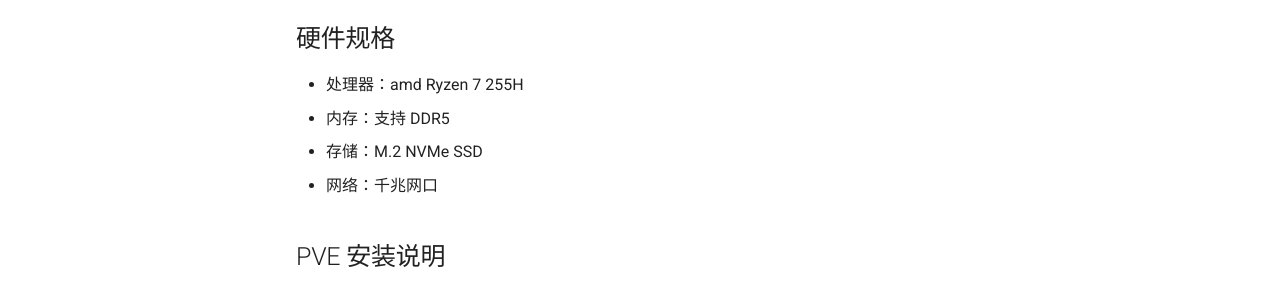
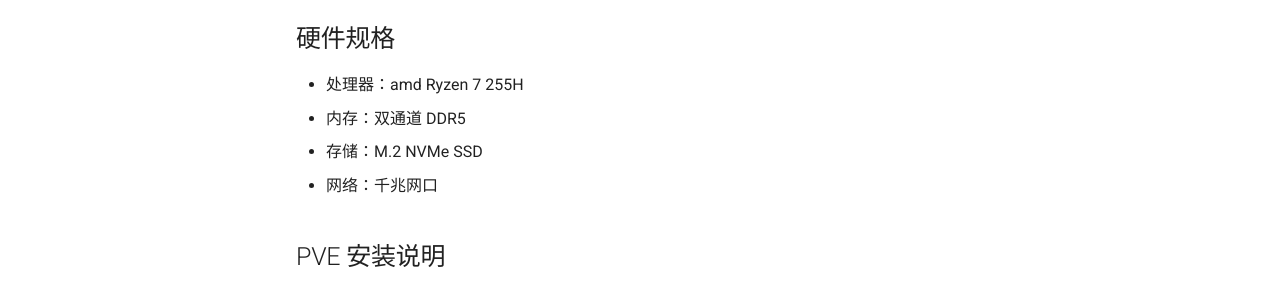
Before and after one commit to 8butubb/pve_doc, an MkDocs documentation site: the page built from docs/pve-host/index.md, in a window 1280 px wide. Shown: the part 224-516 px from the top of the page. Built offline with MkDocs 1.6.1 and Material for MkDocs 9.7.7, drawn with Linux system fonts in a browser that asks for light colours; comment, search, counter and statistics services are not loaded.

```diff
--- a/docs/pve-host/index.md
+++ b/docs/pve-host/index.md
@@ -5,7 +5,7 @@
 ## 硬件规格
 
 - 处理器：amd Ryzen 7 255H
-- 内存：支持 DDR5
+- 内存：双通道 DDR5
 - 存储：M.2 NVMe SSD
 - 网络：千兆网口
 
--- a/mkdocs.yml
+++ b/mkdocs.yml
@@ -31,7 +31,7 @@ plugins:
   - git-revision-date-localized
 
 extra:
-  footer: "<span>&copy; 2024 butubb</span><span id='build-info'>构建时间: N/A | Commit: N/A</span>"
+  footer: "<span>&copy; YEAR butubb</span><span>构建时间: BUILD_INFO</span>"
   social:
     - link: https://github.com/8butubb
       icon: fontawesome/brands/github
```
Also changed, not shown: 1 other file.
